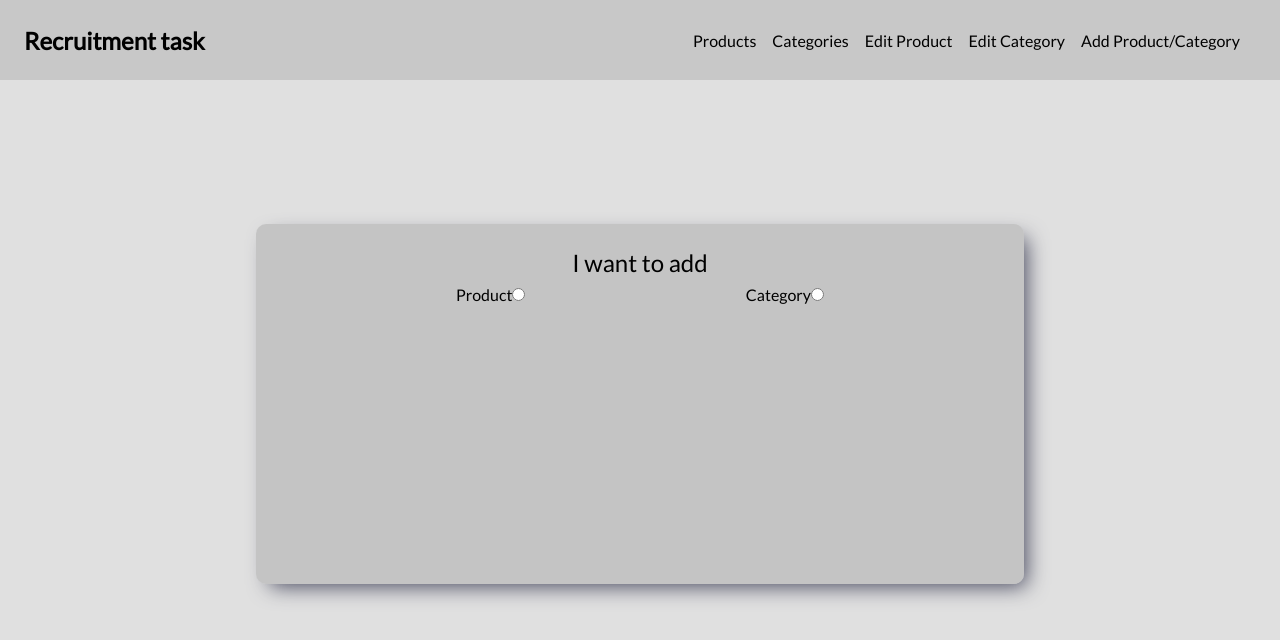
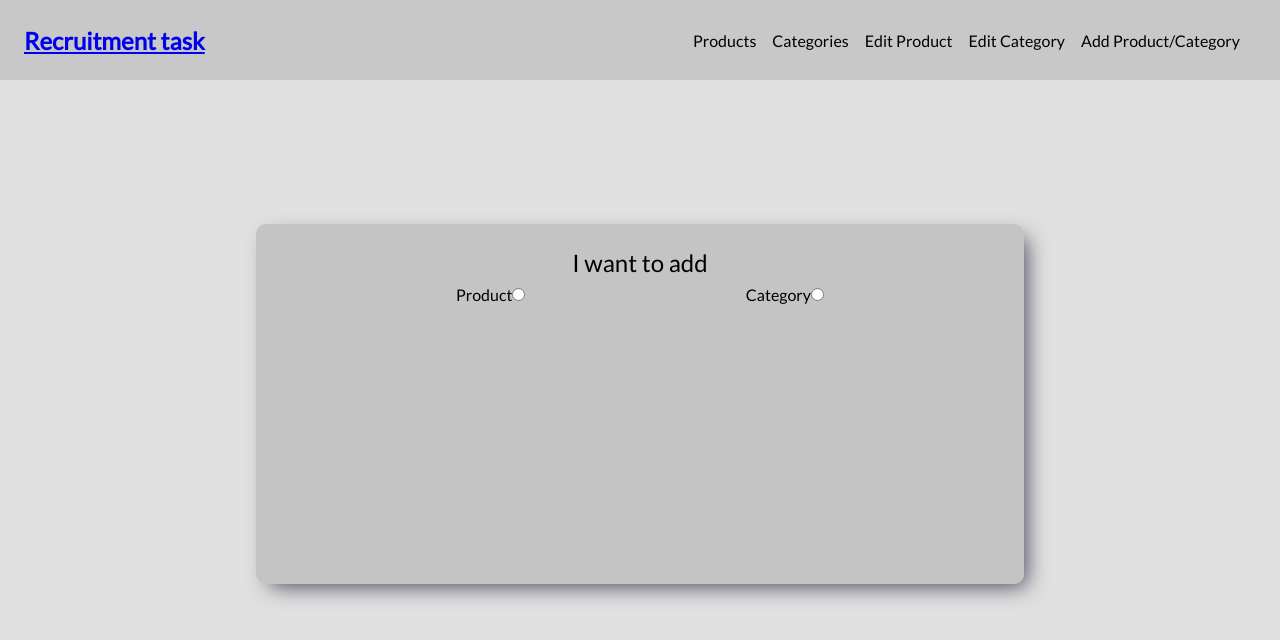
Before and after one commit to cees2/GoPOS, a React (Create React App) app: page /add-product in a window 1280 px wide. Shown: the top 640 px of the page. Built offline with nearby package versions, Linux system fonts and the light colour scheme; no server answers.

Commit message:
Added link tag to main header

```diff
--- a/src/components/Layout/MainHeader.js
+++ b/src/components/Layout/MainHeader.js
@@ -5,7 +5,9 @@ import { Link } from "react-router-dom";
 const MainHeader = () => {
   return (
     <header className={classes.appHeader}>
-      <h2>Recruitment task</h2>
+      <Link to="/home">
+        <h2>Recruitment task</h2>
+      </Link>
       <ul className={classes.appHeaderList}>
         <Link to="/products">
           <li>Products</li>
--- a/src/hooks/use-http.js
+++ b/src/hooks/use-http.js
@@ -21,6 +21,7 @@ const useHttp = () => {
         throw new Error("Something went wrong, try again later.");
 
       const data = await response.json();
+      console.log(data);
       return data;
     } catch (err) {
       throw err;
```
